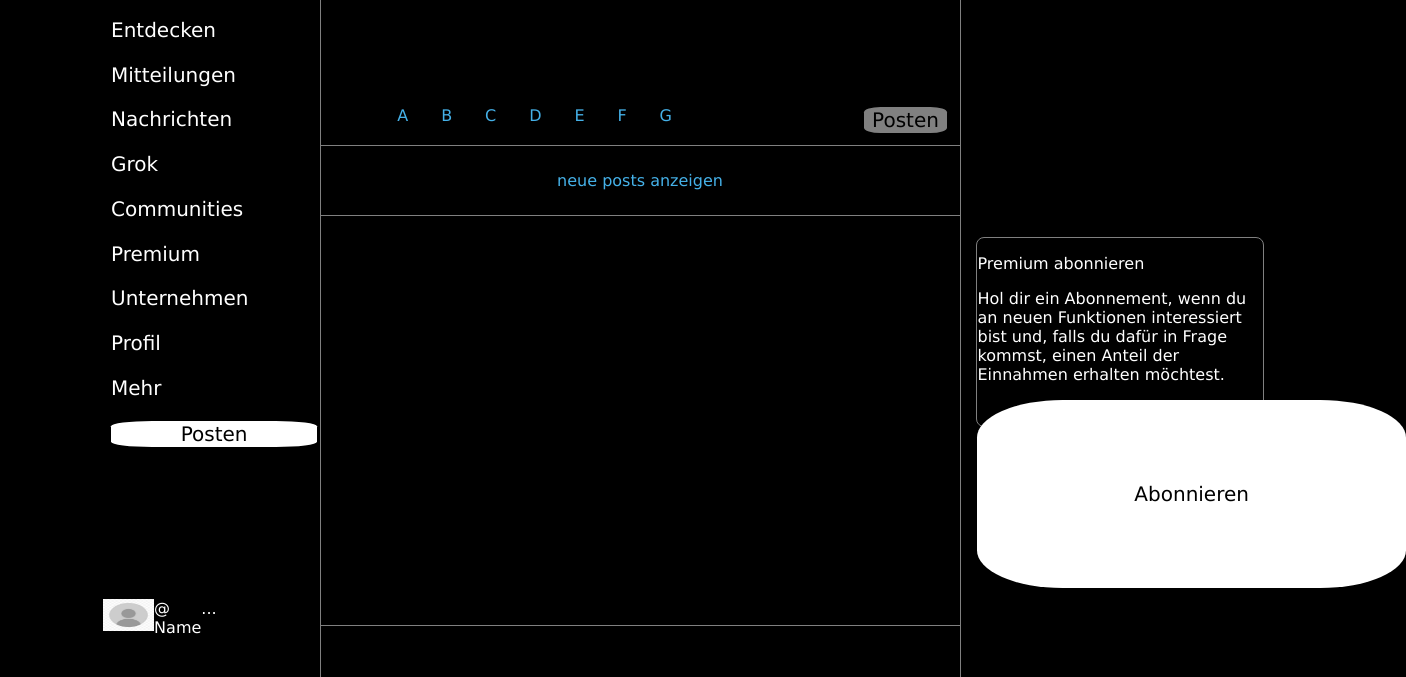
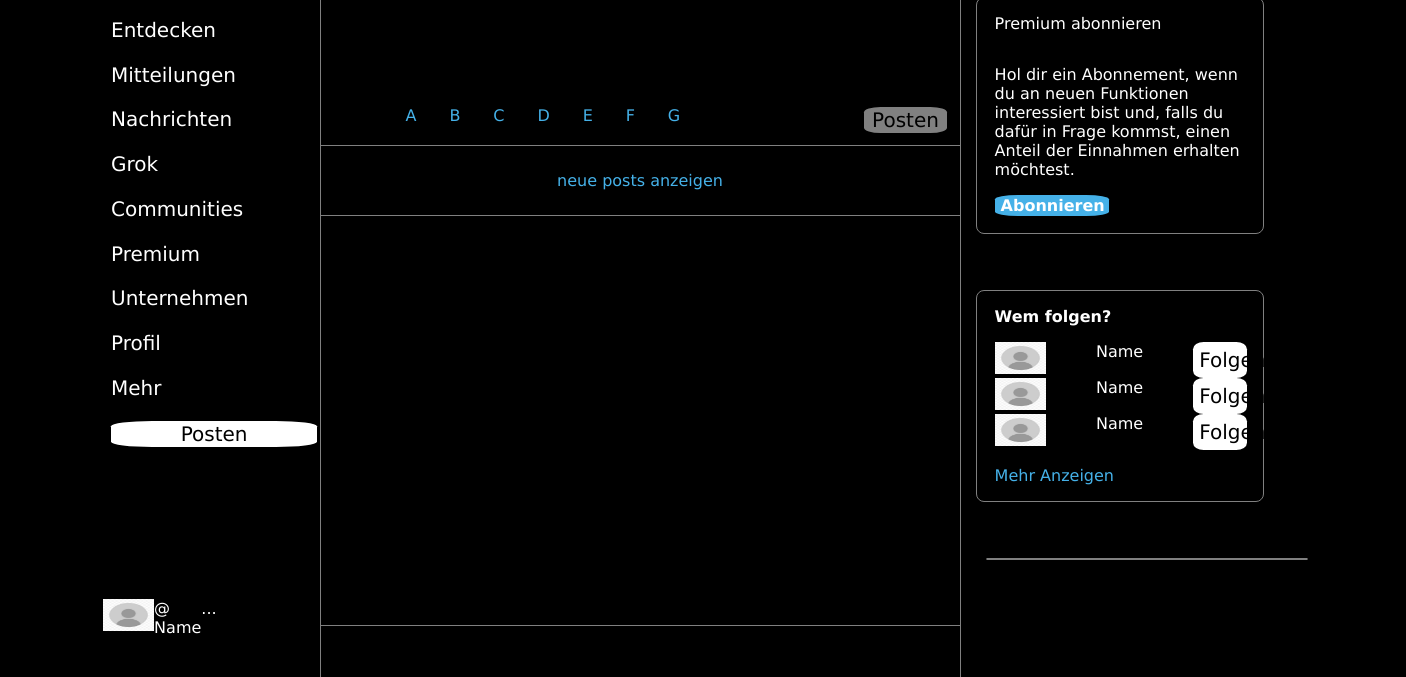
Before and after one commit to FaridMo99/Twitter-Clone, a plain HTML site: page index.html in a window 1280 px wide. Shown: the part 123-800 px from the top of the page, 1406 px wide, since content can reach past the window. Drawn offline with Linux system fonts and the light colour scheme.

Commit message:
finished Wem Folgen Section

```diff
--- a/index.html
+++ b/index.html
@@ -77,24 +77,24 @@
             <button class="abo">Abonnieren</button>
         </div>
 
-        <div class="Wem folgen">
-            <div></div>
-            <div>
-                <div></div>
-                <div></div>
-                <div></div>
+        <div class="wemFolgen">
+            <p>Wem folgen?</p>
+            <div class="wf">
+                <div><img src="profile.jpeg" alt="profile" loading="lazy"> </div>
+                <div>Name</div>
+                <div class="bu"><button>Folgen</button></div>
             </div>
-            <div>
-                <div></div>
-                <div></div>
-                <div></div>
+            <div class="wf">
+                <div><img src="profile.jpeg" alt="profile" loading="lazy"></div>
+                <div>Name</div>
+                <div class="bu"><button>Folgen</button></div>
             </div>
-            <div>
-                <div></div>
-                <div></div>
-                <div></div>
+            <div class="wf">
+                <div><img src="profile.jpeg" alt="profile" loading="lazy"></div>
+                <div>Name</div>
+                <div class="bu"><button>Folgen</button></div>
             </div>
-            <div></div>
+            <p class="mehr">Mehr Anzeigen</p>
         </div>
 
         <div class="neues">
--- a/styles.css
+++ b/styles.css
@@ -165,14 +165,13 @@ footer {
     width:25%;
     display:flex;
     flex-direction:column;
-    justify-content: space-between;
 }
 
 footer>div {
     background-color: black;
     border:1px solid grey;
     border-radius:8px;
-    margin:5%;
+    margin:5% 5% 5vh 5%;
 }
 
 .search {
@@ -193,3 +192,50 @@ input#search {
     width: 90%;
     height:90%;
 }
+
+.premium {
+    display:flex;
+    flex-direction: column;
+    justify-content: space-around;
+}
+
+.premium p,.wemFolgen>div, .neues>div, .wemFolgen p {
+    padding-left: 6%;
+}
+
+.abo {
+    width:40%;
+    background-color: rgb(69, 177, 232);
+    color:white;
+    font-size:100%;
+    font-weight: bold;
+    margin-left:6%;
+    margin-bottom: 6%;
+}
+ .mehr {
+    color:rgb(69, 177, 232);
+ }
+
+ .wemFolgen {
+    display:flex;
+    flex-direction: column;
+    justify-content: space-around;
+ }
+
+ .wemFolgen>p:first-child {
+    font-weight: bold;
+ }
+
+ .wf {
+    display: flex;
+    justify-content: space-between;
+ }
+
+ .bu {
+    width:20%;
+    margin-right:6%;
+ }
+
+ .bu>button {
+    width:100%;
+ }
```
